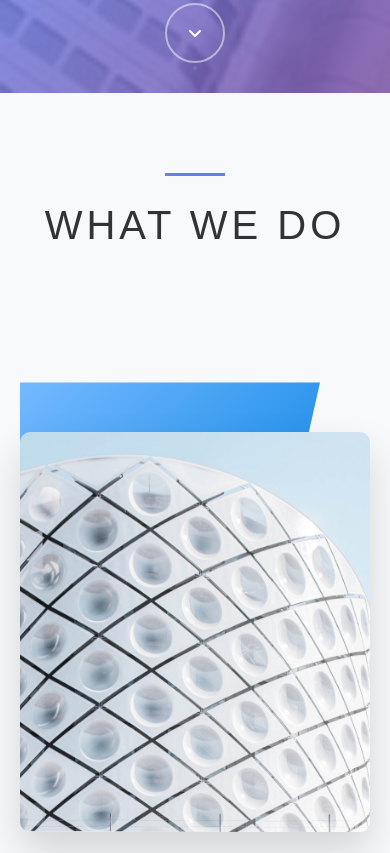
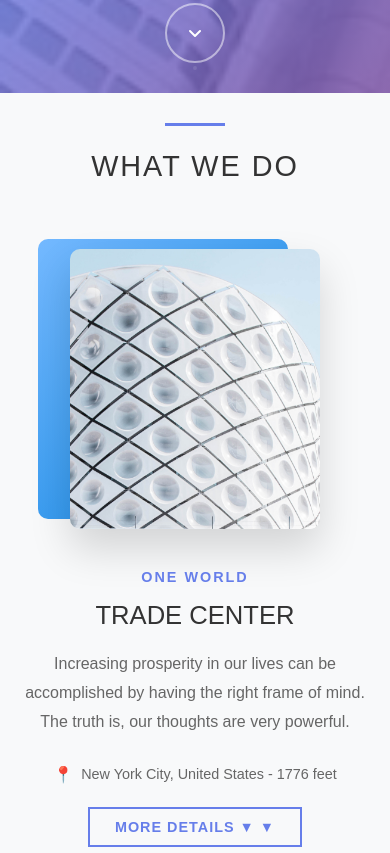
Before and after one commit to polyatskovun/monticello-fe, a plain HTML site: page index.html in a window 390 px wide. Shown: the part 751-1604 px from the top of the page. Drawn offline with nearby package versions, Linux system fonts and the light colour scheme.

```diff
--- a/css/style.css
+++ b/css/style.css
@@ -38,7 +38,8 @@ body {
 
 .nav-brand .logo {
     height: 40px;
-    filter: brightness(0) invert(1); /* Makes logo white */
+    filter: brightness(0) invert(1);
+    /* Makes logo white */
 }
 
 .nav-menu {
@@ -116,7 +117,8 @@ body {
 .social-icon {
     width: 40px;
     height: 40px;
-    filter: brightness(0) invert(1); /* Makes icons white */
+    filter: brightness(0) invert(1);
+    /* Makes icons white */
     transition: all 0.3s ease;
 }
 
@@ -137,7 +139,6 @@ body {
     color: white;
     position: relative;
     overflow: hidden;
-    transition: background 0.8s ease-in-out;
 }
 
 .hero-indicators {
@@ -195,7 +196,7 @@ body {
     font-weight: 300;
     letter-spacing: 8px;
     margin-bottom: 20px;
-    text-shadow: 2px 2px 4px rgba(0,0,0,0.3);
+    text-shadow: 2px 2px 4px rgba(0, 0, 0, 0.3);
 }
 
 .hero-subtitle {
@@ -288,7 +289,7 @@ body {
     direction: rtl;
 }
 
-.service-item.reverse > * {
+.service-item.reverse>* {
     direction: ltr;
 }
 
@@ -305,36 +306,32 @@ body {
 .geometric-bg {
     position: absolute;
     z-index: 1;
+    top: 0;
+    left: 0;
 }
 
 .geometric-bg-blue {
-    width: 300px;
-    height: 200px;
     background: linear-gradient(135deg, #74b9ff, #0984e3);
-    top: 0;
-    left: 0;
-    clip-path: polygon(0 0, 100% 0, 85% 100%, 0% 100%);
 }
 
 .geometric-bg-purple {
-    width: 250px;
-    height: 300px;
     background: linear-gradient(135deg, #a29bfe, #6c5ce7);
-    top: 50px;
-    right: 0;
-    clip-path: polygon(15% 0%, 100% 0%, 100% 100%, 0% 100%);
 }
+
+.projects-img {
+    width: 350px;
+    height: 400px;
+    border-radius: 10px;
+}
+
 
 /* Service Image */
 .service-image {
     position: relative;
     z-index: 2;
     overflow: hidden;
-    border-radius: 10px;
-    box-shadow: 0 20px 40px rgba(0,0,0,0.15);
+    box-shadow: 0 20px 40px rgba(0, 0, 0, 0.15);
     transition: transform 0.3s ease;
-    width: 350px;
-    height: 400px;
 }
 
 .service-image img {
@@ -492,7 +489,7 @@ body {
     background: white;
     padding: 15px 20px;
     border-radius: 8px;
-    box-shadow: 0 2px 10px rgba(0,0,0,0.05);
+    box-shadow: 0 2px 10px rgba(0, 0, 0, 0.05);
     min-width: 100px;
 }
 
@@ -571,7 +568,7 @@ body {
     background: white;
     border-radius: 10px;
     overflow: hidden;
-    box-shadow: 0 20px 40px rgba(0,0,0,0.1);
+    box-shadow: 0 20px 40px rgba(0, 0, 0, 0.1);
     transition: transform 0.3s ease;
 }
 
@@ -775,7 +772,7 @@ body {
     width: 100%;
     height: 600px;
     border-radius: 0;
-    box-shadow: 0 20px 40px rgba(0,0,0,0.1);
+    box-shadow: 0 20px 40px rgba(0, 0, 0, 0.1);
     overflow: hidden;
     margin: 0;
 }
@@ -789,7 +786,7 @@ body {
     background: white;
     border: none;
     border-radius: 10px;
-    box-shadow: 0 4px 15px rgba(0,0,0,0.15);
+    box-shadow: 0 4px 15px rgba(0, 0, 0, 0.15);
     cursor: pointer;
     display: flex;
     align-items: center;
@@ -818,6 +815,7 @@ body {
     0% {
         transform: rotate(0deg);
     }
+
     100% {
         transform: rotate(360deg);
     }
@@ -1044,6 +1042,7 @@ body {
         height: 18px;
     }
 }
+
 @media (max-width: 1024px) and (min-width: 768px) {
 
     .hero-title {
@@ -1180,7 +1179,7 @@ body {
     padding: 20px 0;
 }
 
-.contact-content{
+.contact-content {
     background: white;
     padding: 40px;
     border-radius: 0;
@@ -1188,7 +1187,7 @@ body {
 }
 
 .flex-container {
-     display: flex;
+    display: flex;
     flex-direction: row;
     align-items: center;
     justify-content: center;
@@ -1233,9 +1232,9 @@ body {
     border-bottom-color: #667eea;
 }
 
-.form-group input:focus + label,
-.form-group input:valid + label,
-.form-group input:not(:placeholder-shown) + label {
+.form-group input:focus+label,
+.form-group input:valid+label,
+.form-group input:not(:placeholder-shown)+label {
     transform: translateY(-25px);
     font-size: 0.9rem;
     margin-top: 15px;
@@ -1294,7 +1293,7 @@ body {
     border-bottom-color: #e74c3c;
 }
 
-.form-group input.error + label {
+.form-group input.error+label {
     color: #e74c3c;
 }
 
@@ -1328,4 +1327,162 @@ body {
     transform: translateY(0);
 }
 
+/* Responsive design for projects section */
+@media (max-width: 1024px) {
+    .projects {
+        padding: 80px 0;
+    }
+
+    .services {
+        gap: 80px;
+    }
+
+    .service-item {
+        gap: 40px;
+    }
+
+    .service-visual {
+        height: 400px;
+    }
+
+    .projects-img {
+        width: 300px;
+        height: 350px;
+    }
+
+    .service-location {
+        justify-content: center;
+    }
+}
+
+@media (max-width: 768px) {
+    .projects {
+        padding: 60px 0;
+    }
+
+    .section-title {
+        font-size: 2rem;
+        letter-spacing: 3px;
+        margin-bottom: 60px;
+    }
+
+    .services {
+        gap: 60px;
+    }
+
+    .service-item {
+        grid-template-columns: 1fr;
+        gap: 30px;
+        text-align: center;
+    }
+
+    .service-item.reverse {
+        direction: ltr;
+    }
+
+    .service-visual {
+        height: 350px;
+        order: 1;
+    }
+
+    .service-content {
+        order: 2;
+        padding: 0;
+    }
+
+    .geometric-bg {
+        left: 15%;
+    }
+
+    .projects-img {
+        width: 280px;
+        height: 320px;
+    }
+
+    .service-title {
+        font-size: 1.8rem;
+    }
+
+    .service-description {
+        max-width: 100%;
+        margin: 0 auto 30px auto;
+    }
+
+    .details-stats {
+        justify-content: center;
+        gap: 20px;
+    }
+}
+
+@media (max-width: 480px) {
+    .projects {
+        padding: 50px 0;
+    }
+
+    .section-title {
+        font-size: 1.8rem;
+        letter-spacing: 2px;
+        margin-bottom: 50px;
+    }
+
+    .services {
+        gap: 50px;
+    }
+
+    .service-item {
+        gap: 25px;
+    }
+
+    .service-visual {
+        height: 300px;
+    }
+
+    .projects-img {
+        width: 250px;
+        height: 280px;
+    }
+
+    .service-title {
+        font-size: 1.6rem;
+        margin: 10px 0 20px 0;
+    }
+
+    .geometric-bg {
+        left: 5%;
+    }
+
+    .service-description {
+        font-size: 1rem;
+        margin-bottom: 25px;
+    }
+
+    .service-btn {
+        padding: 10px 25px;
+        font-size: 0.9rem;
+    }
+
+    .details-content {
+        padding: 20px;
+    }
+
+    .details-stats {
+        flex-direction: column;
+        align-items: center;
+        gap: 15px;
+    }
+
+    .stat-item {
+        min-width: 80px;
+        padding: 10px 15px;
+    }
+
+    .stat-number {
+        font-size: 1.5rem;
+    }
+
+    .details-features ul {
+        text-align: left;
+    }
+}
+
 /*# sourceMappingURL=style.css.map */
--- a/index.html
+++ b/index.html
@@ -70,8 +70,8 @@
             <div class="services">
                 <div class="service-item">
                     <div class="service-visual">
-                        <div class="geometric-bg geometric-bg-blue"></div>
-                        <div class="service-image">
+                        <div class="geometric-bg geometric-bg-blue projects-img"></div>
+                        <div class="service-image projects-img">
                             <img src="./assets/img/trade_center.jpg" alt="Trade Center">
                         </div>
                     </div>
@@ -83,11 +83,12 @@
                             by having the right frame of mind. The truth is, our
                             thoughts are very powerful.
                         </p>
-                        <button class="service-btn" onclick="toggleDetails('trade-center')">MORE DETAILS</button>
                         <div class="service-location">
                             <span class="location-icon">📍</span>
                             New York City, United States - 1776 feet
                         </div>
+                        <button class="service-btn" onclick="toggleDetails('trade-center')">MORE DETAILS</button>
+
                         <div class="service-details" id="trade-center-details">
                             <div class="details-content">
                                 <h4 class="details-title">Project Overview</h4>
@@ -133,11 +134,12 @@
                             today we'll look at the big 10 of them and show
                             a digital advertising network may help.
                         </p>
-                        <button class="service-btn" onclick="toggleDetails('commerce-centre')">MORE DETAILS</button>
                         <div class="service-location">
                             <span class="location-icon">📍</span>
                             Hong Kong - 1139 Abstr
                         </div>
+                        <button class="service-btn" onclick="toggleDetails('commerce-centre')">MORE DETAILS</button>
+
                         <div class="service-details" id="commerce-centre-details">
                             <div class="details-content">
                                 <h4 class="details-title">Business Hub</h4>
@@ -173,8 +175,8 @@
                         </div>
                     </div>
                     <div class="service-visual">
-                        <div class="geometric-bg geometric-bg-purple"></div>
-                        <div class="service-image">
+                        <div class="geometric-bg geometric-bg-purple projects-img"></div>
+                        <div class="service-image projects-img">
                             <img src="./assets/img/commerce_centre.jpg" alt="Commerce Centre">
                         </div>
                     </div>
```
